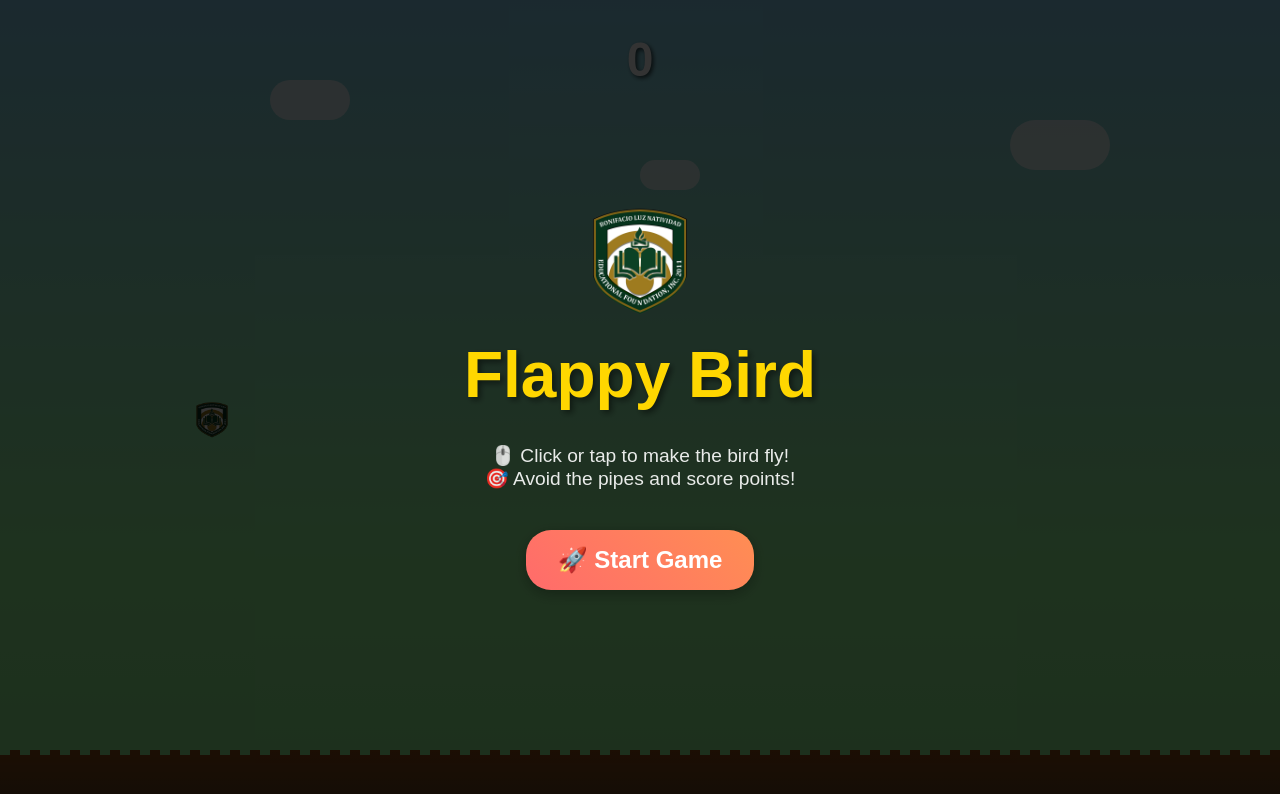
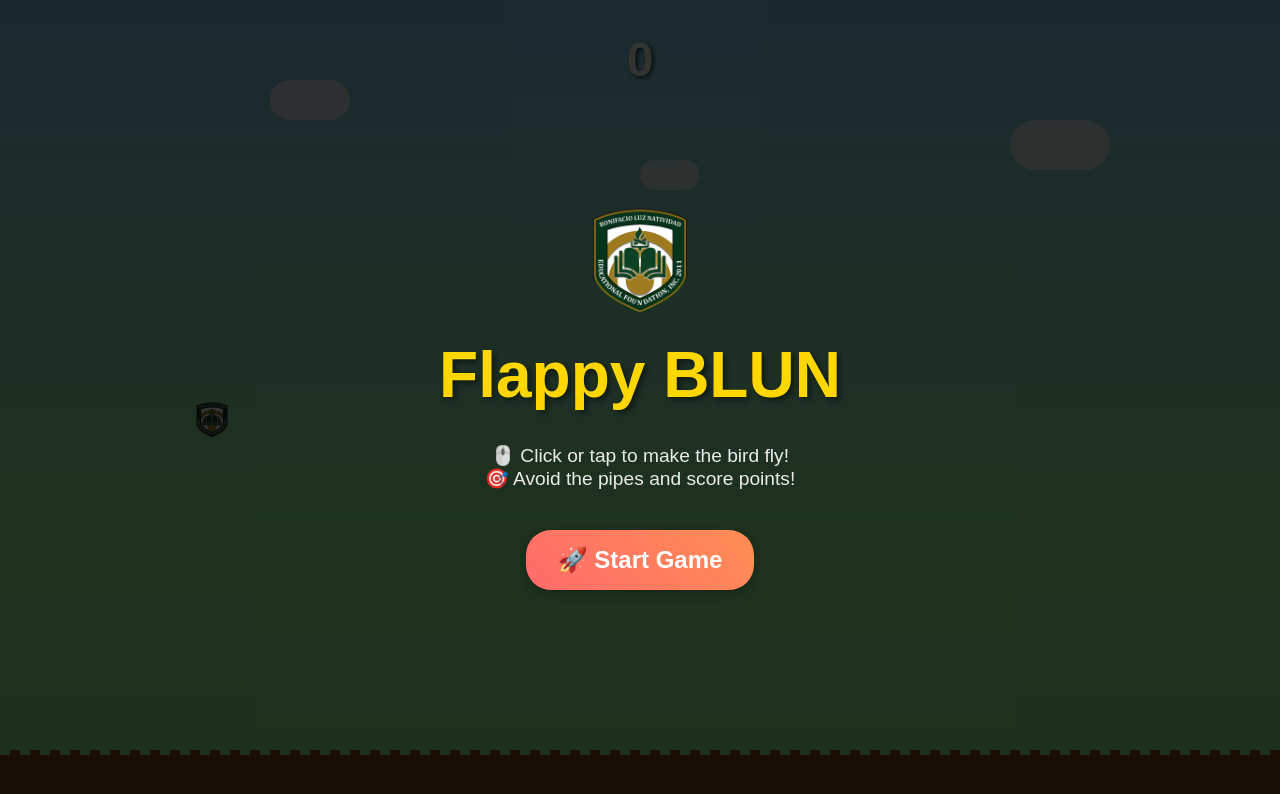
Before and after one commit to keiz-hub/BLUNSystem, a plain HTML site: page hidden.html in a window 1280 px wide. Drawn offline with Linux system fonts and the light colour scheme.

Commit message:
Update hidden.html

```diff
--- a/hidden.html
+++ b/hidden.html
@@ -144,7 +144,7 @@
 
         <div id="startScreen">
             <img src="BLUN-NEW-LOGO-2025 HD.png" alt="BLUN Logo" style="width: 120px; height: auto; margin-bottom: 1rem;" onerror="this.src=''; this.alt='Logo failed to load'; this.style.display='none';">
-            <h1 class="title">Flappy Bird</h1>
+            <h1 class="title">Flappy BLUN</h1>
             <div id="instructions">
                 <p>🖱️ Click or tap to make the bird fly!</p>
                 <p>🎯 Avoid the pipes and score points!</p>
```
